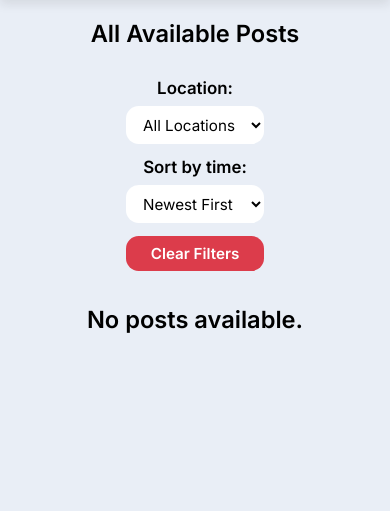
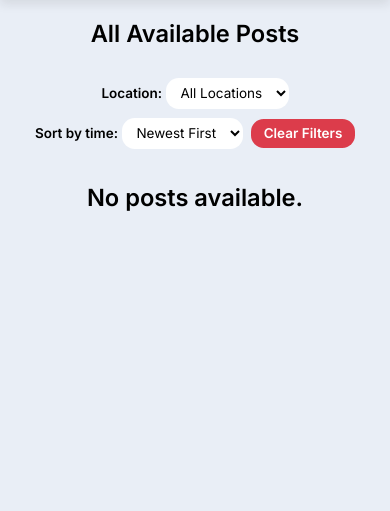
Before and after one commit to BrunoChvalkovsky/rocnikovy_projekt_lostandfound, a Django app: page / in a window 390 px wide. Shown: the part 68-579 px from the top of the page. Run offline with Django 5.2, Linux system fonts and the light colour scheme; data that the repository does not hold is empty.

Commit message:
Fix homepage mobile layout: compact filters and fix username overlap
Co-authored-by: BrunoChvalkovsky <48710651+BrunoChvalkovsky@users.noreply.github.com>

```diff
--- a/static/project/css/homepage.css
+++ b/static/project/css/homepage.css
@@ -162,28 +162,38 @@
     }
 
     .filter-form {
-        font: 600 2vh 'Inter', sans-serif;
-        flex-direction: column;
-        gap: 1.5vh;
+        font: 600 1.6vh 'Inter', sans-serif;
+        flex-direction: row;
+        flex-wrap: wrap;
+        gap: 1vh;
+        padding: 0 2vw;
     }
 
     .filter-group {
-        flex-direction: column;
-        gap: 1vh;
-        width: 100%;
+        flex-direction: row;
+        gap: 0.5vh;
+        width: auto;
+        align-items: center;
+        font-size: 1.6vh;
+    }
+
+    .filter-group label {
+        font-size: 1.6vh;
+        white-space: nowrap;
     }
 
     .filter-dropdown {
-        font: 400 1.8vh 'Inter', sans-serif;
-        padding: 1vh 1.5vh;
-        width: 100%;
-        max-width: none;
+        font: 400 1.6vh 'Inter', sans-serif;
+        padding: 0.8vh 1.2vh;
+        width: auto;
+        min-width: 100px;
+        max-width: 140px;
     }
 
     .button-reset {
-        font: 600 1.8vh 'Inter', sans-serif;
-        padding: 1vh 2vh;
-        width: 100%;
+        font: 600 1.6vh 'Inter', sans-serif;
+        padding: 0.8vh 1.5vh;
+        width: auto;
         max-width: none;
     }
 
@@ -195,14 +205,31 @@
         margin-top: 2vh;
     }
 
+    .post-header {
+        flex-direction: column;
+        align-items: flex-start;
+        gap: 1vh;
+    }
+
     .owner {
         font: 600 2vh 'Inter', sans-serif;
         gap: 1vw;
+        margin-bottom: 1vh;
     }
 
     .owner .user-img {
         width: 4vh;
         height: 4vh;
+    }
+
+    .location-time {
+        padding-top: 0;
+        width: 100%;
+    }
+
+    .post-location {
+        padding-top: 0;
+        margin-top: 0;
     }
 
     .post-title {
```
